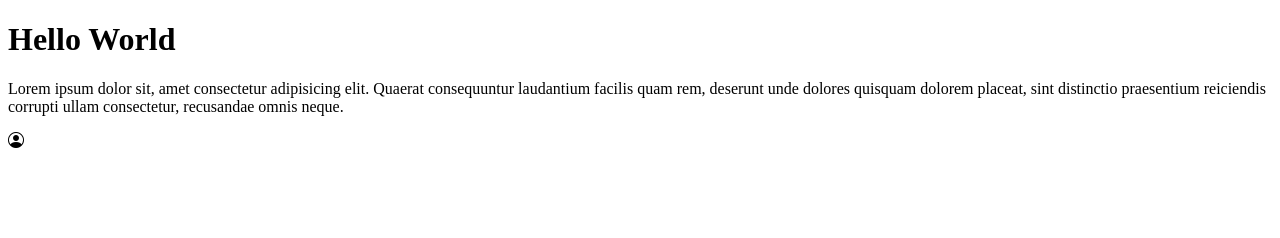
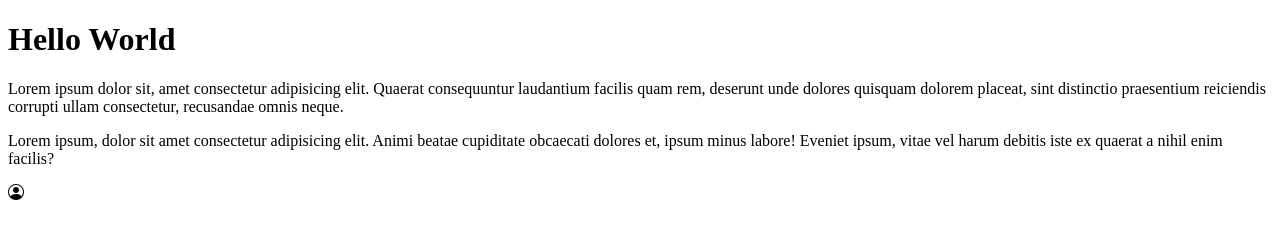
Before and after one commit to exson2023/2pmReact, a plain HTML site: page index.html in a window 1280 px wide. Drawn offline with nearby package versions, Linux system fonts and the light colour scheme.

Commit message:
added para

```diff
--- a/index.html
+++ b/index.html
@@ -11,6 +11,8 @@
     <h1>Hello World</h1>
     <p>Lorem ipsum dolor sit, amet consectetur adipisicing elit. Quaerat consequuntur laudantium facilis quam rem, deserunt unde dolores quisquam dolorem placeat, sint distinctio praesentium reiciendis corrupti ullam consectetur, recusandae omnis neque.</p>
 
+    <p>Lorem ipsum, dolor sit amet consectetur adipisicing elit. Animi beatae cupiditate obcaecati dolores et, ipsum minus labore! Eveniet ipsum, vitae vel harum debitis iste ex quaerat a nihil enim facilis?</p>
+
     <i class="bi bi-person-circle"></i>
 </body>
 </html>
```
Also changed, not shown: sample.txt.
